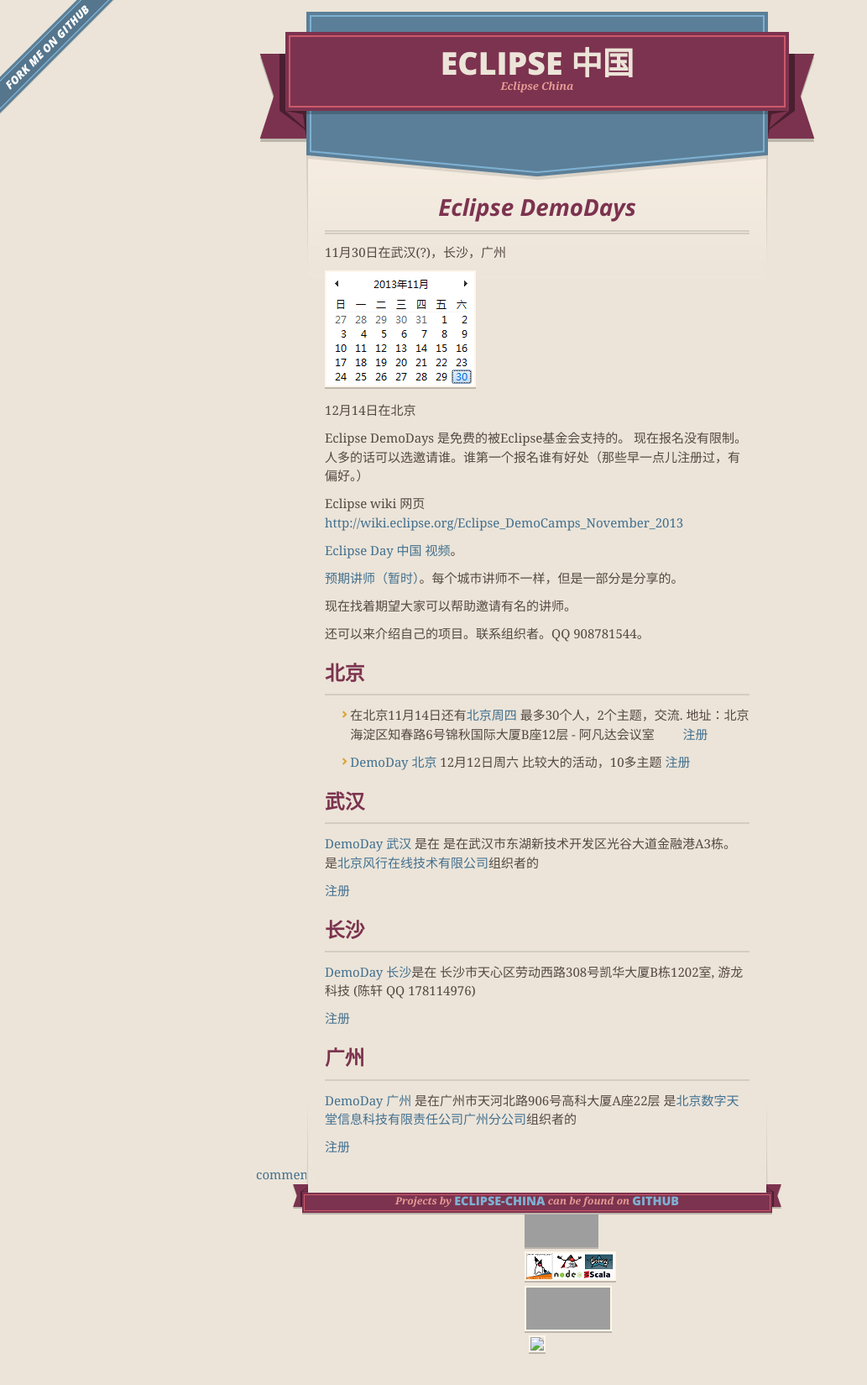
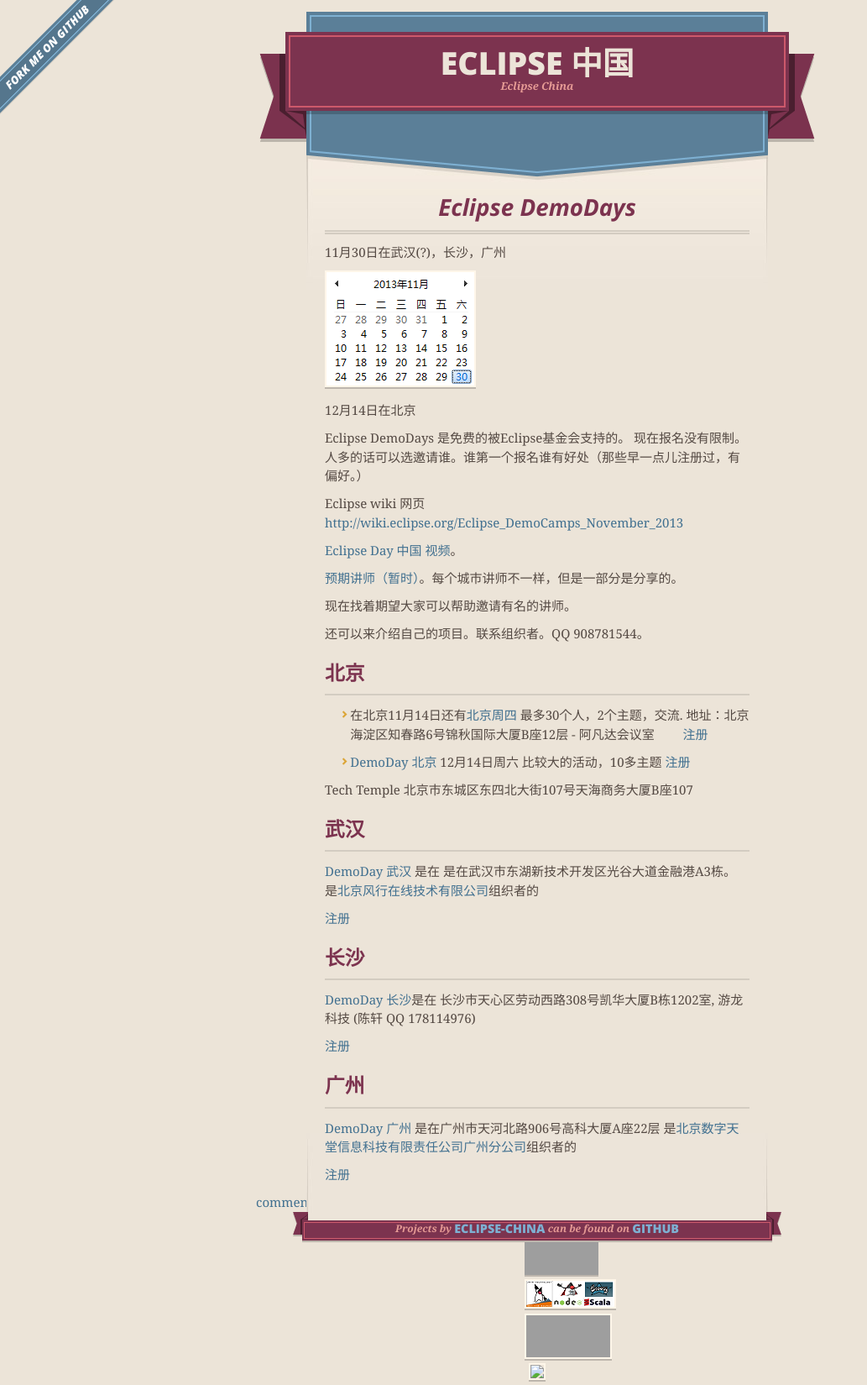
Before and after one commit to Eclipse-China/Eclipse-China.github.io, a Jekyll site: the page built from demodays/index.md, in a window 1280 px wide. Shown: the whole page at 84% size, without its empty margins (0-1033 px from the left). Built offline with Jekyll 4.4.1, drawn with Linux system fonts in a browser that asks for light colours; nearby versions of some CDN libraries; Markdown is read by kramdown in place of the engine named in the settings; comment, search, counter and statistics services are not loaded; before the commit the page ends 1616 px from its top, so only the background shows below that; grey boxes are pictures that could not be loaded.

Commit message:
Tech Temple

```diff
--- a/demodays/index.md
+++ b/demodays/index.md
@@ -34,9 +34,12 @@
  最多30个人，2个主题，交流. 地址：北京海淀区知春路6号锦秋国际大厦B座12层 - 阿凡达会议室
  [注册](https://yoopay.cn/event/77839001)
 
-- [DemoDay 北京](http://wiki.eclipse.org/Eclipse_DemoCamps_November_2013/Beijing) 12月12日周六
+- [DemoDay 北京](http://wiki.eclipse.org/Eclipse_DemoCamps_November_2013/Beijing) 12月14日周六
  比较大的活动，10多主题
  [注册](https://yoopay.cn/event/76967677)
+
+Tech Temple
+ 北京市东城区东四北大街107号天海商务大厦B座107
 
 
 ## 武汉
```
